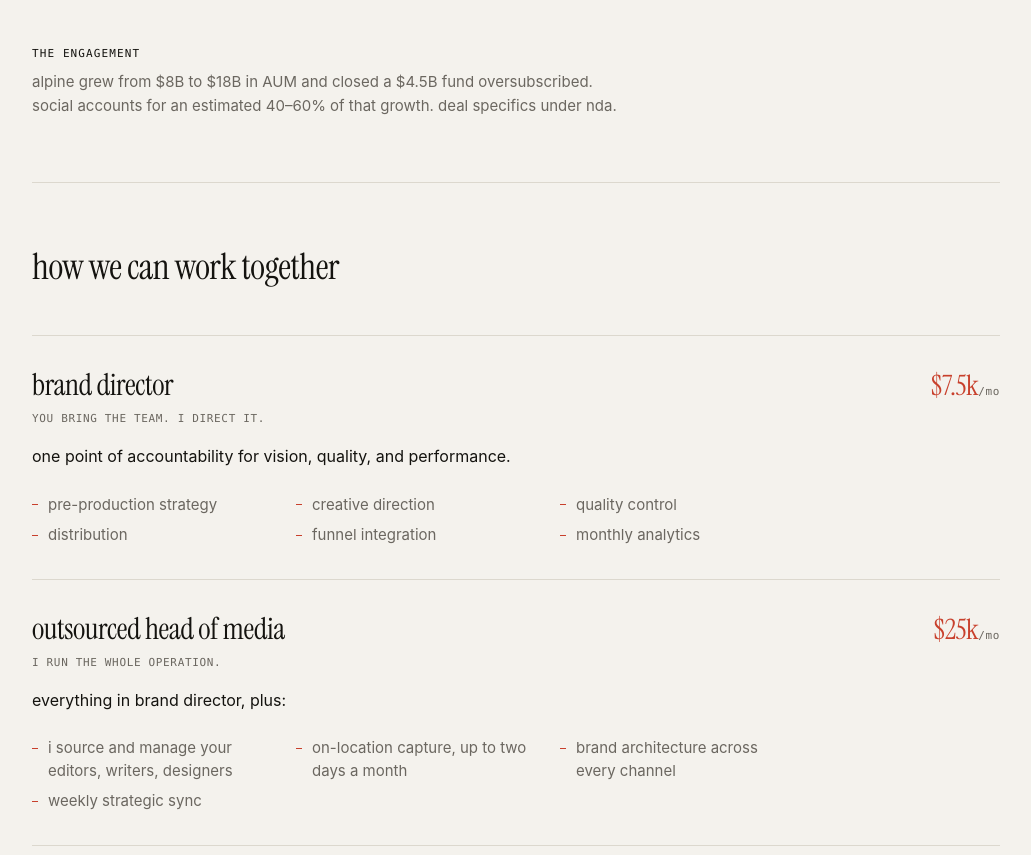
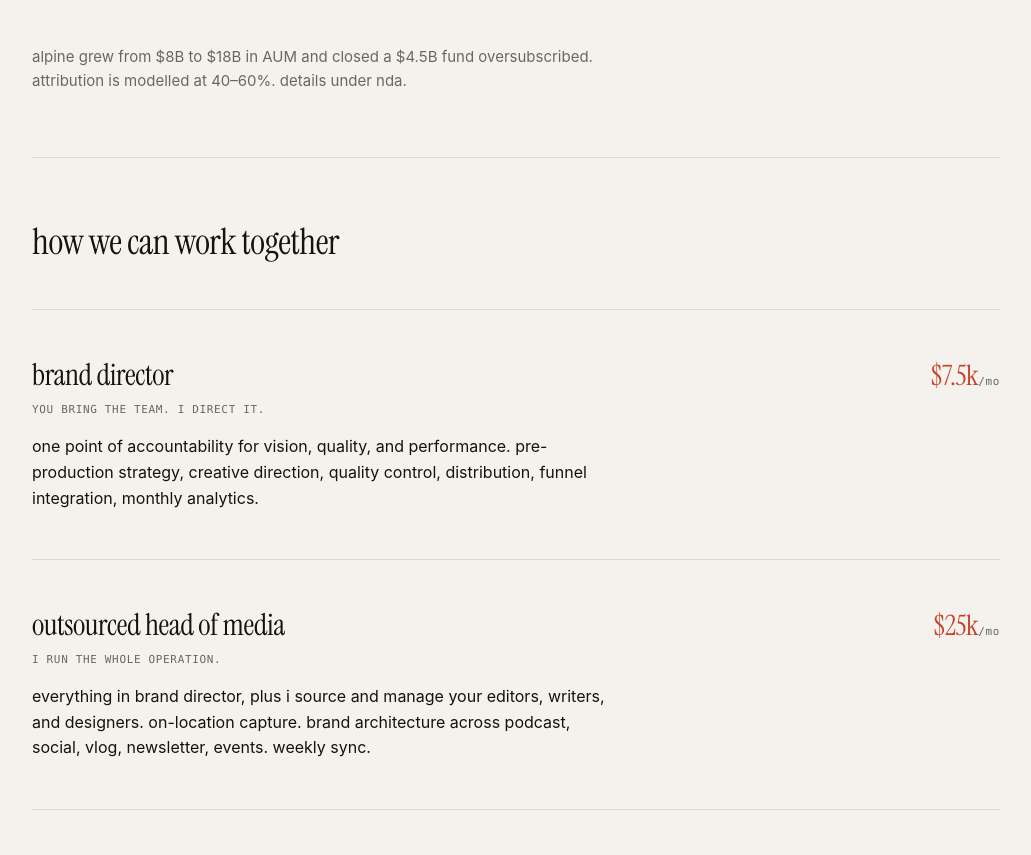
Before and after one commit to breezybrent/10b-media-site, a website: page public/index.html in a window 1280 px wide. Shown: the part 621-1476 px from the top of the page, without its empty margins (124-1155 px from the left). Drawn offline with Linux system fonts and the light colour scheme.

Commit message:
revert tier restructure; css-only: tighter measure, price column, tier spacing. html untouched

```diff
--- a/public/index.html
+++ b/public/index.html
@@ -48,10 +48,8 @@
     </ul>
 
     <p class="note">
-      <span class="note-label">the engagement</span>
       alpine grew from $8B to $18B in AUM and closed a $4.5B fund oversubscribed.
-      social accounts for an estimated 40&ndash;60% of that growth. deal specifics
-      under nda.
+      attribution is modelled at 40&ndash;60%. details under nda.
     </p>
   </section>
 
@@ -67,15 +65,9 @@
         <p class="tier-what">you bring the team. i direct it.</p>
         <p class="tier-detail">
           one point of accountability for vision, quality, and performance.
+          pre-production strategy, creative direction, quality control,
+          distribution, funnel integration, monthly analytics.
         </p>
-        <ul class="includes">
-          <li>pre-production strategy</li>
-          <li>creative direction</li>
-          <li>quality control</li>
-          <li>distribution</li>
-          <li>funnel integration</li>
-          <li>monthly analytics</li>
-        </ul>
       </li>
 
       <li>
@@ -84,13 +76,11 @@
           <p class="price">$25k<span>/mo</span></p>
         </div>
         <p class="tier-what">i run the whole operation.</p>
-        <p class="tier-detail">everything in brand director, plus:</p>
-        <ul class="includes">
-          <li>i source and manage your editors, writers, designers</li>
-          <li>on-location capture, up to two days a month</li>
-          <li>brand architecture across every channel</li>
-          <li>weekly strategic sync</li>
-        </ul>
+        <p class="tier-detail">
+          everything in brand director, plus i source and manage your editors,
+          writers, and designers. on-location capture. brand architecture across
+          podcast, social, vlog, newsletter, events. weekly sync.
+        </p>
       </li>
 
       <li>
@@ -99,14 +89,10 @@
           <p class="price">$450<span>/hr</span></p>
         </div>
         <p class="tier-what">direct access, no retainer.</p>
-        <p class="tier-detail">billed hourly, as needed:</p>
-        <ul class="includes">
-          <li>strategic planning</li>
-          <li>content and creative review</li>
-          <li>brand strategy</li>
-          <li>podcast guest strategy</li>
-          <li>funnel integration</li>
-        </ul>
+        <p class="tier-detail">
+          strategic planning, content review, creative direction, brand strategy,
+          podcast guest strategy, funnel work. billed hourly.
+        </p>
       </li>
     </ol>
   </section>
--- a/public/styles.css
+++ b/public/styles.css
@@ -171,17 +171,6 @@ main,
   color: var(--mute);
 }
 
-/* Label sets the note apart from the stat block above it. */
-.note-label {
-  display: block;
-  margin-bottom: var(--s1);
-  font-family: var(--mono);
-  font-size: 11px;
-  letter-spacing: 0.1em;
-  text-transform: uppercase;
-  color: var(--ink);
-}
-
 /* ---------- tiers ---------- */
 
 .tiers {
@@ -192,16 +181,17 @@ main,
 }
 
 .tiers > li {
-  padding-block: var(--s4);
+  padding-block: var(--s5);
   border-bottom: 1px solid var(--rule);
 }
 
+/* Price sits in its own column so the three tiers compare at a glance. */
 .tier-head {
-  display: flex;
-  flex-wrap: wrap;
+  display: grid;
+  grid-template-columns: minmax(0, 1fr) auto;
   align-items: baseline;
-  justify-content: space-between;
-  gap: var(--s2) var(--s4);
+  column-gap: var(--s5);
+  margin-bottom: var(--s1);
 }
 
 .tier-head h3 {
@@ -240,37 +230,10 @@ main,
 
 .tier-detail {
   margin: var(--s2) 0 0;
-  max-width: 68ch;
+  max-width: 58ch;
   font-size: 16px;
   line-height: 1.6;
   color: var(--ink);
-}
-
-/* Scope lists read as scannable columns, not run-on prose. */
-.includes {
-  display: grid;
-  grid-template-columns: repeat(auto-fit, minmax(180px, 1fr));
-  gap: var(--s1) var(--s4);
-  margin: var(--s3) 0 0;
-  padding: 0;
-  list-style: none;
-  max-width: 760px;
-}
-.includes li {
-  position: relative;
-  padding-left: 16px;
-  font-size: 15px;
-  line-height: 1.5;
-  color: var(--mute);
-}
-.includes li::before {
-  content: "";
-  position: absolute;
-  left: 0;
-  top: 0.7em;
-  width: 6px;
-  height: 1px;
-  background: var(--accent);
 }
 
 /* ---------- quote ---------- */
@@ -341,7 +304,7 @@ main,
 @media (max-width: 720px) {
   .stats { grid-template-columns: 1fr; gap: var(--s3); }
   .stats span { max-width: none; }
-  .tier-head { flex-direction: column; align-items: flex-start; }
+  .tier-head { grid-template-columns: 1fr; row-gap: var(--s1); }
   .quote p { max-width: none; }
 }
 
```
